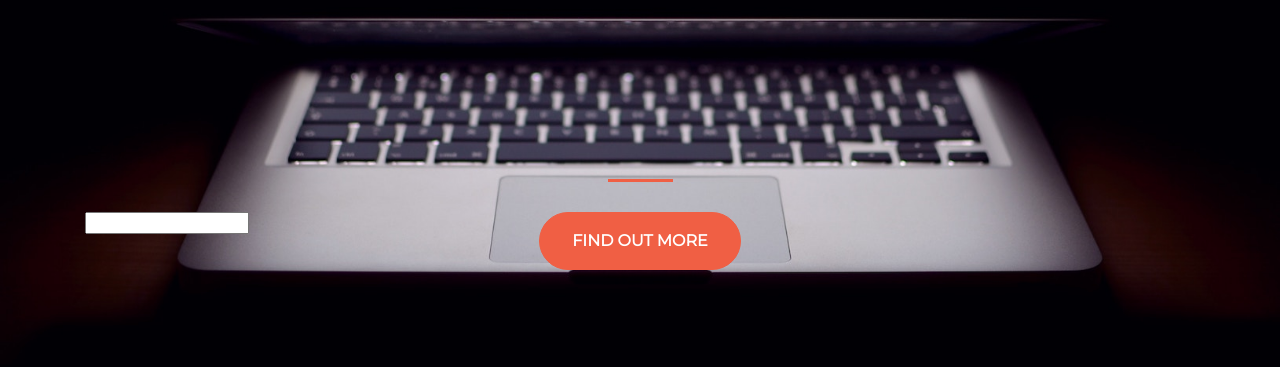
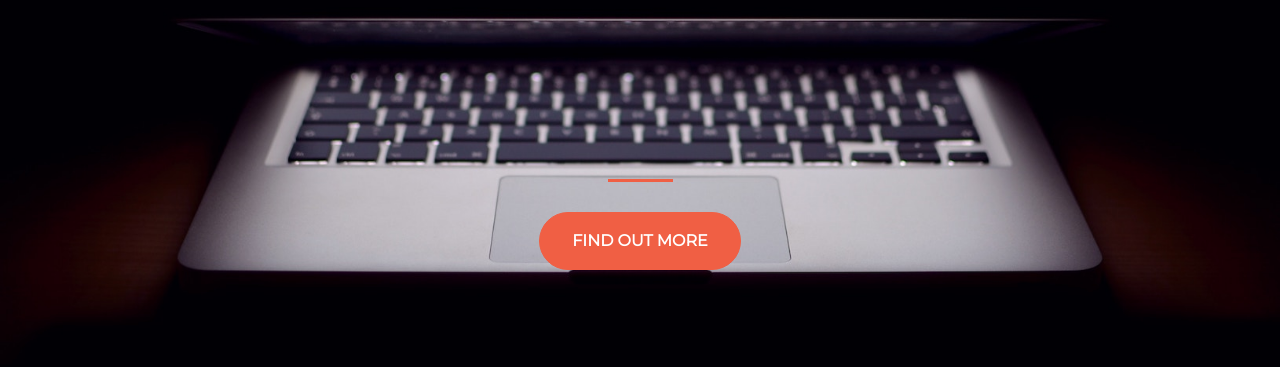
Before and after one commit to sabby155/sabby155.github.io, a plain HTML site: page index.html in a window 1280 px wide. Shown: the part 295-662 px from the top of the page. Drawn offline with nearby package versions, Linux system fonts and the light colour scheme.

Commit message:
removed input text

```diff
--- a/index.html
+++ b/index.html
@@ -39,7 +39,7 @@
 
 
     <!-- real people should not fill this in and expect good things - do not remove this or risk form bot signups-->
-    <div style="position: absolute;" aria-hidden="true"><input type="text" name="b_94dd22c8357a5bb050968b219_e33002a48a" tabindex="-1" value=""></div>
+    <div style="position: absolute;" aria-hidden="true"></div>
     <div class="clear"><input class="btn btn-primary btn-xl" type="submit" value="Find out more" name="subscribe" id="mc-embedded-subscribe" class="button"></div>
     </div>
 </form>
```
